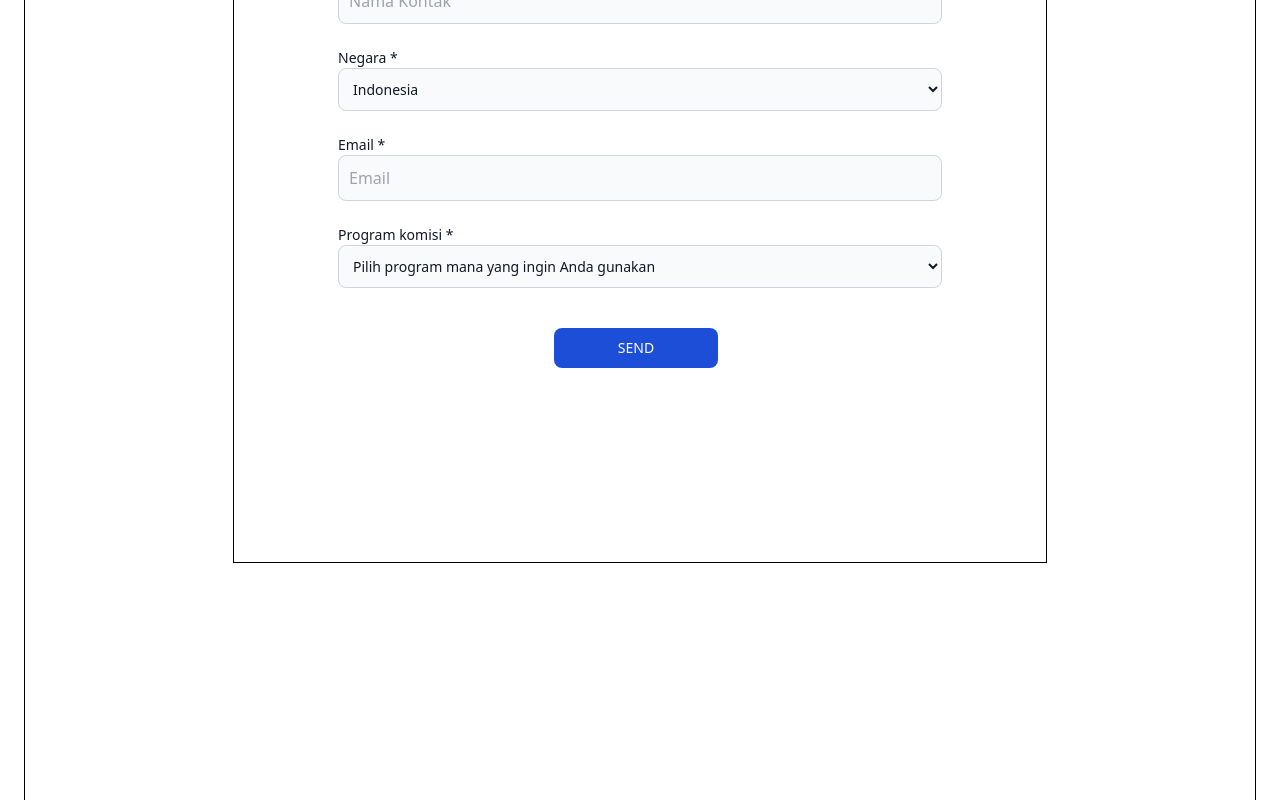
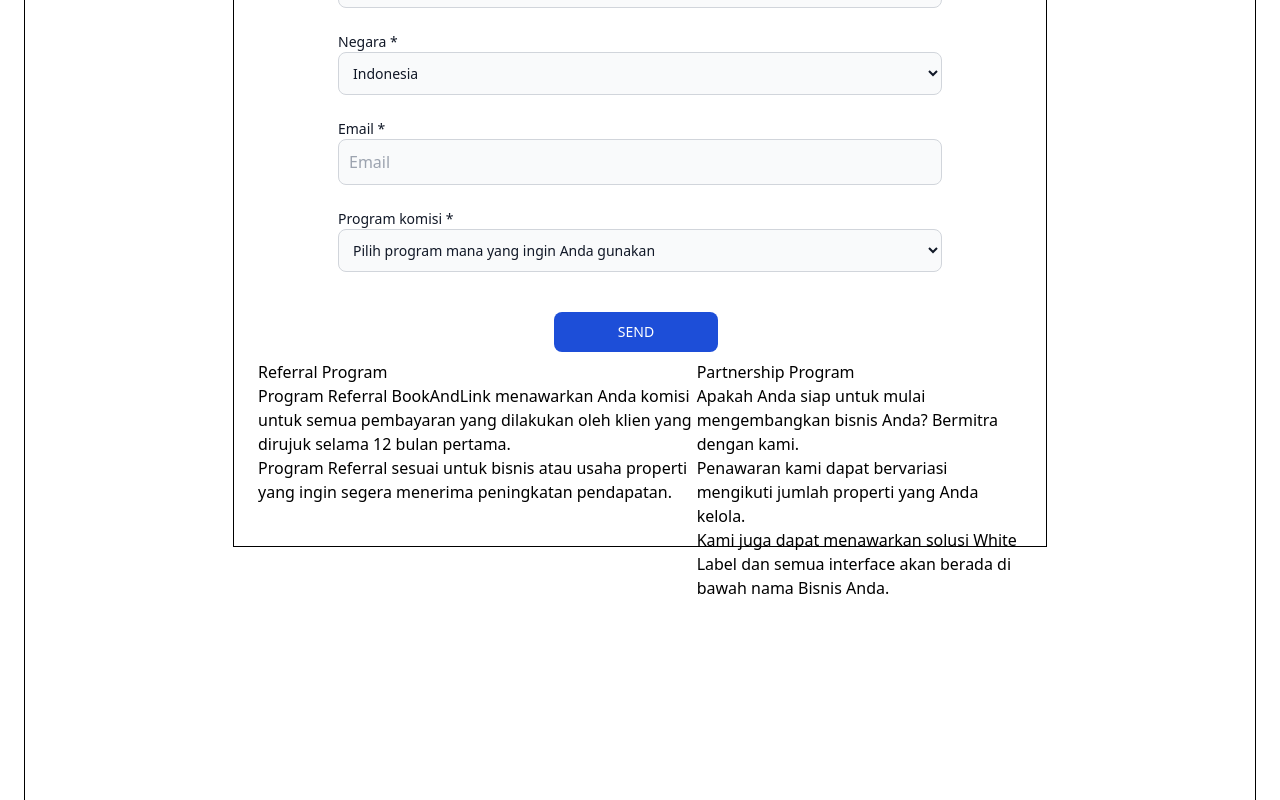
Before and after one commit to rey5kusuma/website-kedua, a Next.js app: page /affiliate in a window 1280 px wide. Shown: the part 1031-1831 px from the top of the page. Built offline with nearby package versions, Linux system fonts and the light colour scheme.

Commit message:
1 file modified

```diff
--- a/pages/affiliate.js
+++ b/pages/affiliate.js
@@ -35,7 +35,7 @@ export default function Affiliate() {
                 cocok untuk Anda maupun bisnis Anda.
               </p>
             </div>
-            <div className="border border-black h-[90vh] mx-52 mt-20 px-6">
+            <div className="border border-black h-[90vh] mx-52 mt-16 px-6">
               <div className="mx-20">
                 <div className="mt-6">
                   <label
@@ -115,6 +115,26 @@ export default function Affiliate() {
                   </button>
                 </div>
               </div>
+              <div className="flex">
+                <div className="">
+                  <h1 className="">Referral Program</h1>
+                  <p className="">
+                    Program Referral BookAndLink menawarkan Anda komisi untuk
+                    semua pembayaran yang dilakukan oleh klien yang dirujuk
+                    selama 12 bulan pertama.
+                  </p>
+                  <p className="">
+                    Program Referral sesuai untuk bisnis atau usaha properti
+                    yang ingin segera menerima peningkatan pendapatan.
+                  </p>
+                </div>
+                <div className="">
+                  <h1 className="">Partnership Program</h1>
+                  <p className="">Apakah Anda siap untuk mulai mengembangkan bisnis Anda? Bermitra dengan kami.</p>
+                  <p className="">Penawaran kami dapat bervariasi mengikuti jumlah properti yang Anda kelola.</p>
+                  <p className="">Kami juga dapat menawarkan solusi White Label dan semua interface akan berada di bawah nama Bisnis Anda.</p>
+                </div>
+              </div>
             </div>
           </div>
         </div>
```
